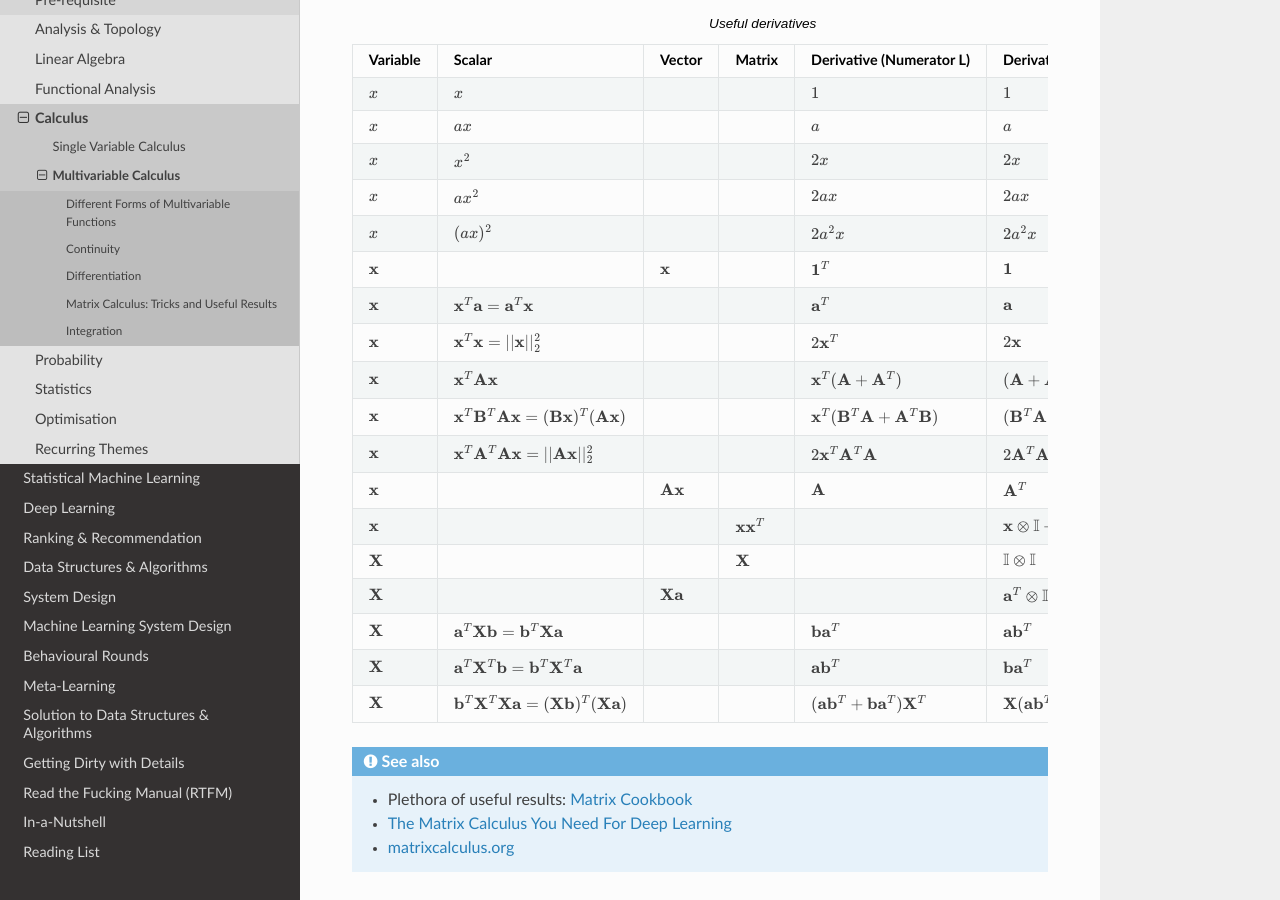
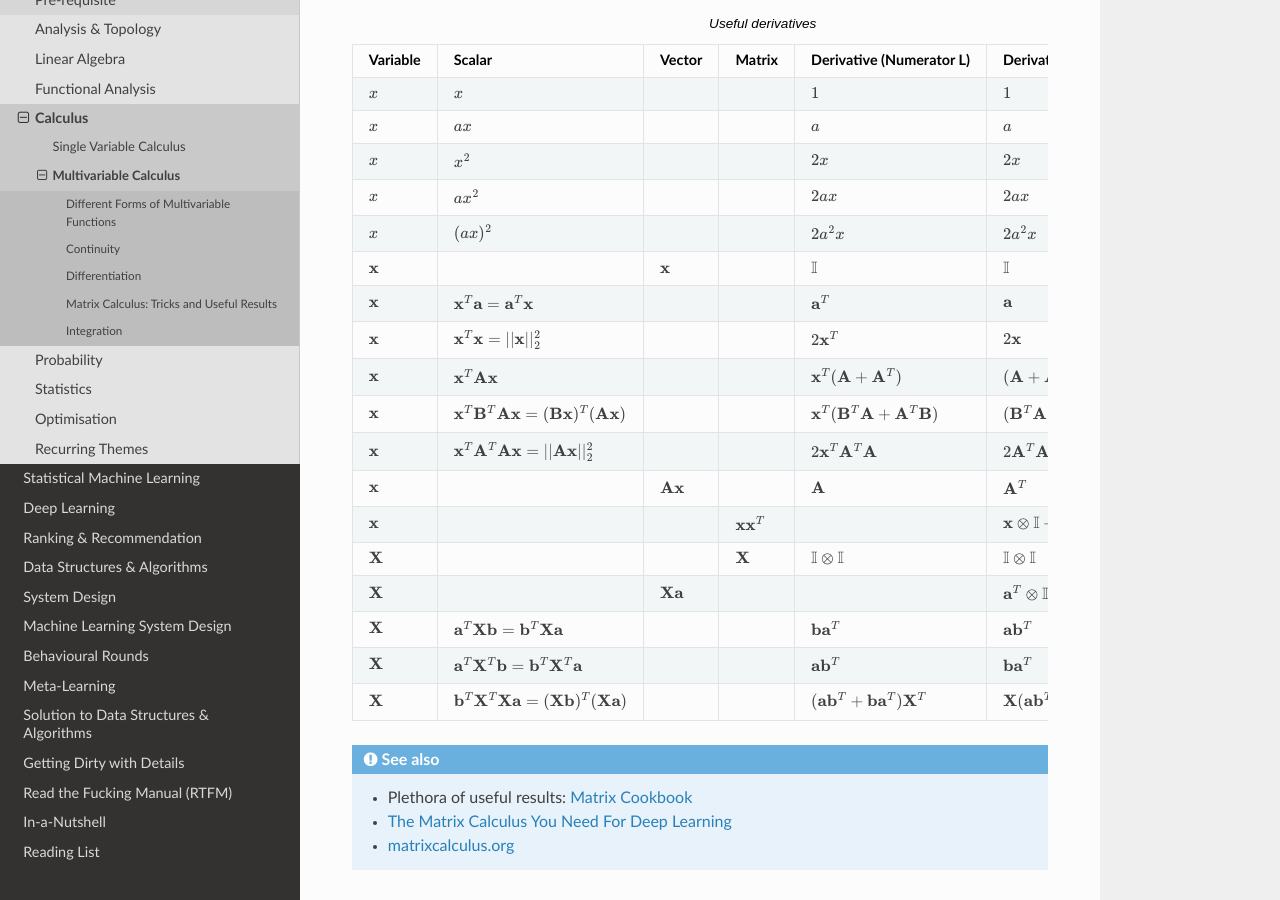
Before and after one commit to uselesstechjunks/leetcode, a Sphinx documentation site: the page built from docs/source/math/calc3/multi.rst, in a window 1280 px wide and 900 px high, scrolled down 9290 px. Built offline with Sphinx 7.4.7 and the Read the Docs theme 2.0.0, drawn with Linux system fonts in a browser that asks for light colours.

Commit message:
Update multi.rst (#130)
* Update multi.rst

* Update multi.rst

```diff
--- a/docs/source/math/calc3/multi.rst
+++ b/docs/source/math/calc3/multi.rst
@@ -281,7 +281,7 @@ Useful Derivatives
 	:math:`x`, :math:`x^2`, , , :math:`2x`, :math:`2x`
 	:math:`x`, :math:`ax^2`, , , :math:`2ax`, :math:`2ax`
 	:math:`x`, :math:`(ax)^2`, , , :math:`2a^2x`, :math:`2a^2x`
-	:math:`\mathbf{x}`, , :math:`\mathbf{x}`, , :math:`\mathbf{1}^T`, :math:`\mathbf{1}`
+	:math:`\mathbf{x}`, , :math:`\mathbf{x}`, , :math:`\mathbb{I}`, :math:`\mathbb{I}`
 	:math:`\mathbf{x}`, :math:`\mathbf{x}^T\mathbf{a}=\mathbf{a}^T\mathbf{x}`, , ,:math:`\mathbf{a}^T`, :math:`\mathbf{a}`
 	:math:`\mathbf{x}`, :math:`\mathbf{x}^T\mathbf{x}=||\mathbf{x}||_2^2`, , ,:math:`2\mathbf{x}^T`, :math:`2\mathbf{x}`
 	:math:`\mathbf{x}`, :math:`\mathbf{x}^T\mathbf{A}\mathbf{x}`, , ,:math:`\mathbf{x}^T(\mathbf{A}+\mathbf{A}^T)`, :math:`(\mathbf{A}+\mathbf{A}^T)\mathbf{x}`
@@ -289,7 +289,7 @@ Useful Derivatives
 	:math:`\mathbf{x}`, :math:`\mathbf{x}^T\mathbf{A}^T\mathbf{A}\mathbf{x}=||\mathbf{A}\mathbf{x}||_2^2`, , , :math:`2\mathbf{x}^T\mathbf{A}^T\mathbf{A}`, :math:`2\mathbf{A}^T\mathbf{A}\mathbf{x}`
 	:math:`\mathbf{x}`, , :math:`\mathbf{A}\mathbf{x}`, ,:math:`\mathbf{A}`, :math:`\mathbf{A}^T`
 	:math:`\mathbf{x}`, , , :math:`\mathbf{x}\mathbf{x}^T`, , :math:`\mathbf{x}\otimes\mathbb{I}+\mathbb{I}\otimes\mathbf{x}`
-	:math:`\mathbf{X}`, , ,:math:`\mathbf{X}`, , :math:`\mathbb{I}\otimes\mathbb{I}`
+	:math:`\mathbf{X}`, , ,:math:`\mathbf{X}`, :math:`\mathbb{I}\otimes\mathbb{I}`, :math:`\mathbb{I}\otimes\mathbb{I}`
 	:math:`\mathbf{X}`, , :math:`\mathbf{X}\mathbf{a}`, , , :math:`\mathbf{a}^T\otimes\mathbb{I}`
 	:math:`\mathbf{X}`, :math:`\mathbf{a}^T\mathbf{X}\mathbf{b}=\mathbf{b}^T\mathbf{X}\mathbf{a}`, , , :math:`\mathbf{b}\mathbf{a}^T`, :math:`\mathbf{a}\mathbf{b}^T`
 	:math:`\mathbf{X}`, :math:`\mathbf{a}^T\mathbf{X}^T\mathbf{b}=\mathbf{b}^T\mathbf{X}^T\mathbf{a}`, , , :math:`\mathbf{a}\mathbf{b}^T`, :math:`\mathbf{b}\mathbf{a}^T`
```
